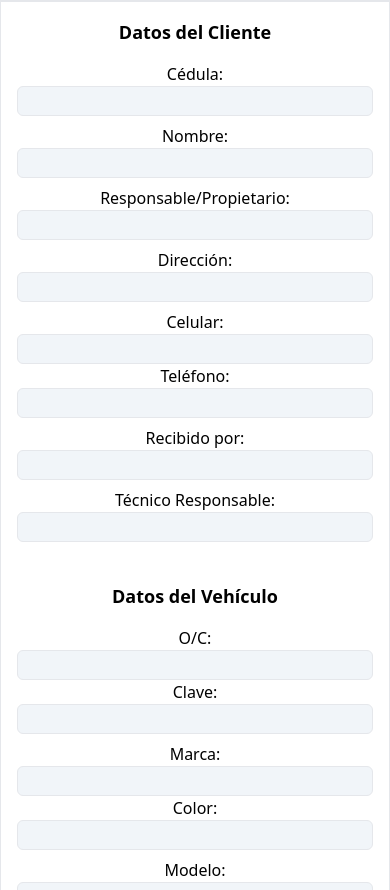
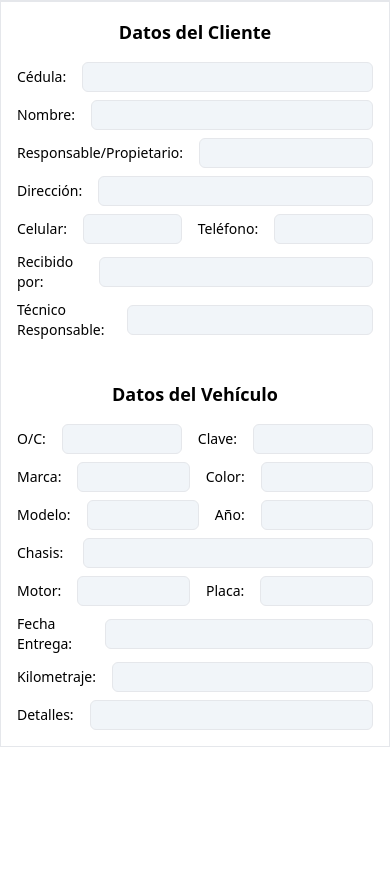
Before and after one commit to Rysth/ES6-Merkauto, a website built with webpack: page src/index.html in a window 390 px wide. Shown: the part 210-1100 px from the top of the page. After the commit the page ends 957 px from the top, so only its background shows below. Built offline with nearby package versions, Linux system fonts and the light colour scheme.

Commit message:
Improving styling of form.

```diff
--- a/src/index.html
+++ b/src/index.html
@@ -73,8 +73,10 @@
                     Datos del Cliente
                   </h2>
                 </header>
-                <li class="flex flex-col items-center sm:gap-5 sm:flex-row">
-                  <label for="cl_cedula">Cédula:</label>
+                <li class="flex items-center gap-4">
+                  <label class="text-sm lg:text-base" for="cl_cedula"
+                    >Cédula:</label
+                  >
                   <input
                     type="text"
                     name="cl_cedula"
@@ -82,8 +84,10 @@
                     class="w-full p-0.5 px-2 border focus:border-gray-500 rounded-md outline-none bg-slate-100 focus:bg-white"
                   />
                 </li>
-                <li class="flex flex-col items-center sm:gap-5 sm:flex-row">
-                  <label for="cl_nombre">Nombre:</label>
+                <li class="flex items-center gap-4">
+                  <label class="text-sm lg:text-base" for="cl_nombre"
+                    >Nombre:</label
+                  >
                   <input
                     type="text"
                     name="cl_nombre "
@@ -91,8 +95,10 @@
                     class="w-full p-0.5 px-2 border focus:border-gray-500 rounded-md outline-none bg-slate-100 focus:bg-white"
                   />
                 </li>
-                <li class="flex flex-col items-center sm:gap-5 sm:flex-row">
-                  <label for="cl_propietario">Responsable/Propietario:</label>
+                <li class="flex items-center gap-4">
+                  <label class="text-sm lg:text-base" for="cl_propietario"
+                    >Responsable/Propietario:</label
+                  >
                   <input
                     type="text"
                     name="cl_propietario "
@@ -100,8 +106,10 @@
                     class="w-full p-0.5 px-2 border focus:border-gray-500 rounded-md outline-none bg-slate-100 focus:bg-white"
                   />
                 </li>
-                <li class="flex flex-col items-center sm:gap-5 sm:flex-row">
-                  <label for="cl_direccion">Dirección:</label>
+                <li class="flex items-center gap-4">
+                  <label class="text-sm lg:text-base" for="cl_direccion"
+                    >Dirección:</label
+                  >
                   <input
                     type="text"
                     name="cl_direccion"
@@ -109,15 +117,19 @@
                     class="w-full p-0.5 px-2 border focus:border-gray-500 rounded-md outline-none bg-slate-100 focus:bg-white"
                   />
                 </li>
-                <li class="flex flex-col items-center sm:gap-5 sm:flex-row">
-                  <label for="cl_celular">Celular:</label>
+                <li class="flex items-center gap-4">
+                  <label class="text-sm lg:text-base" for="cl_celular"
+                    >Celular:</label
+                  >
                   <input
                     type="text"
                     name="cl_celular"
                     id="cl_celular"
                     class="w-full p-0.5 px-2 border focus:border-gray-500 rounded-md outline-none bg-slate-100 focus:bg-white"
                   />
-                  <label for="cl_telefono">Teléfono:</label>
+                  <label class="text-sm lg:text-base" for="cl_telefono"
+                    >Teléfono:</label
+                  >
                   <input
                     type="text"
                     name="cl_telefono"
@@ -126,8 +138,11 @@
                   />
                 </li>
 
-                <li class="flex flex-col items-center sm:gap-5 sm:flex-row">
-                  <label for="cl_recepcion" class="md:w-32"
+                <li class="flex items-center gap-4">
+                  <label
+                    class="text-sm lg:text-base"
+                    for="cl_recepcion"
+                    class="md:w-32"
                     >Recibido por:</label
                   >
                   <input
@@ -138,8 +153,11 @@
                   />
                 </li>
 
-                <li class="flex flex-col items-center sm:gap-5 sm:flex-row">
-                  <label for="cl_tecnico" class="md:w-56"
+                <li class="flex items-center gap-4">
+                  <label
+                    class="text-sm lg:text-base"
+                    for="cl_tecnico"
+                    class="md:w-56"
                     >Técnico Responsable:</label
                   >
                   <input
@@ -158,15 +176,17 @@
                     Datos del Vehículo
                   </h2>
                 </header>
-                <li class="flex flex-col items-center sm:gap-5 sm:flex-row">
-                  <label for="v_oc">O/C:</label>
+                <li class="flex items-center gap-4">
+                  <label class="text-sm lg:text-base" for="v_oc">O/C:</label>
                   <input
                     type="text"
                     name="v_oc"
                     id="v_oc"
                     class="w-full p-0.5 px-2 border focus:border-gray-500 rounded-md outline-none bg-slate-100 focus:bg-white"
                   />
-                  <label for="v_clave">Clave:</label>
+                  <label class="text-sm lg:text-base" for="v_clave"
+                    >Clave:</label
+                  >
                   <input
                     type="text"
                     name="v_clave"
@@ -174,15 +194,19 @@
                     class="w-full p-0.5 px-2 border focus:border-gray-500 rounded-md outline-none bg-slate-100 focus:bg-white"
                   />
                 </li>
-                <li class="flex flex-col items-center sm:gap-5 sm:flex-row">
-                  <label for="v_marca">Marca:</label>
+                <li class="flex items-center gap-4">
+                  <label class="text-sm lg:text-base" for="v_marca"
+                    >Marca:</label
+                  >
                   <input
                     type="text"
                     name="v_marca"
                     id="v_marca"
                     class="w-full p-0.5 px-2 border focus:border-gray-500 rounded-md outline-none bg-slate-100 focus:bg-white"
                   />
-                  <label for="v_color">Color:</label>
+                  <label class="text-sm lg:text-base" for="v_color"
+                    >Color:</label
+                  >
                   <input
                     type="text"
                     name="v_color"
@@ -190,15 +214,17 @@
                     class="w-full p-0.5 px-2 border focus:border-gray-500 rounded-md outline-none bg-slate-100 focus:bg-white"
                   />
                 </li>
-                <li class="flex flex-col items-center sm:gap-5 sm:flex-row">
-                  <label for="v_modelo">Modelo:</label>
+                <li class="flex items-center gap-4">
+                  <label class="text-sm lg:text-base" for="v_modelo"
+                    >Modelo:</label
+                  >
                   <input
                     type="text"
                     name="v_modelo"
                     id="v_modelo"
                     class="w-full p-0.5 px-2 border focus:border-gray-500 rounded-md outline-none bg-slate-100 focus:bg-white"
                   />
-                  <label for="v_anio">Año:</label>
+                  <label class="text-sm lg:text-base" for="v_anio">Año:</label>
                   <input
                     type="text"
                     name="v_anio"
@@ -206,22 +232,30 @@
                     class="w-full p-0.5 px-2 border focus:border-gray-500 rounded-md outline-none bg-slate-100 focus:bg-white"
                   />
                 </li>
-                <li class="flex flex-col items-center sm:gap-5 sm:flex-row">
-                  <label for="v_chasis">Chasis:</label>
+                <li class="flex items-center gap-5">
+                  <label class="text-sm lg:text-base" for="v_chasis"
+                    >Chasis:</label
+                  >
                   <input
                     type="text"
                     name="v_chasis"
                     id="v_chasis"
                     class="w-full p-0.5 px-2 border focus:border-gray-500 rounded-md outline-none bg-slate-100 focus:bg-white"
                   />
-                  <label for="v_motor">Motor:</label>
+                </li>
+                <li class="flex items-center gap-4">
+                  <label class="text-sm lg:text-base" for="v_motor"
+                    >Motor:</label
+                  >
                   <input
                     type="text"
                     name="v_motor"
                     id="v_motor"
                     class="w-full p-0.5 px-2 border focus:border-gray-500 rounded-md outline-none bg-slate-100 focus:bg-white"
                   />
-                  <label for="v_placa">Placa:</label>
+                  <label class="text-sm lg:text-base" for="v_placa"
+                    >Placa:</label
+                  >
                   <input
                     type="text"
                     name="v_placa"
@@ -229,8 +263,11 @@
                     class="w-full p-0.5 px-2 border focus:border-gray-500 rounded-md outline-none bg-slate-100 focus:bg-white"
                   />
                 </li>
-                <li class="flex flex-col items-center sm:gap-5 sm:flex-row">
-                  <label for="v_fecha_entrega" class="md:w-96"
+                <li class="flex items-center gap-4">
+                  <label
+                    class="text-sm lg:text-base"
+                    for="v_fecha_entrega"
+                    class="md:w-40"
                     >Fecha Entrega:</label
                   >
                   <input
@@ -239,17 +276,13 @@
                     id="v_fecha_entrega"
                     class="w-full p-0.5 px-2 border focus:border-gray-500 rounded-md outline-none bg-slate-100 focus:bg-white"
                   />
-                  <label for="v_hora_entrega">Hora:</label>
-                  <input
-                    type="text"
-                    name="v_hora_entrega"
-                    id="v_hora_entrega"
-                    class="w-full p-0.5 px-2 border focus:border-gray-500 rounded-md outline-none bg-slate-100 focus:bg-white"
-                  />
                 </li>
-                <li class="flex flex-col items-center sm:gap-5 sm:flex-row">
-                  <label for="v_kilometraje" class="md:w-56"
-                    >Kilometraje Marcado:</label
+                <li class="flex items-center gap-4">
+                  <label
+                    class="text-sm lg:text-base"
+                    for="v_kilometraje"
+                    class="md:w-56"
+                    >Kilometraje:</label
                   >
                   <input
                     type="text"
@@ -259,8 +292,13 @@
                   />
                 </li>
 
-                <li class="flex flex-col items-center sm:gap-5 sm:flex-row">
-                  <label for="v_detalle" class="md:w-32">Detalle extra:</label>
+                <li class="flex items-center gap-4">
+                  <label
+                    class="text-sm lg:text-base"
+                    for="v_detalle"
+                    class="md:w-32"
+                    >Detalles:</label
+                  >
                   <input
                     type="text"
                     name="v_detalle"
```
